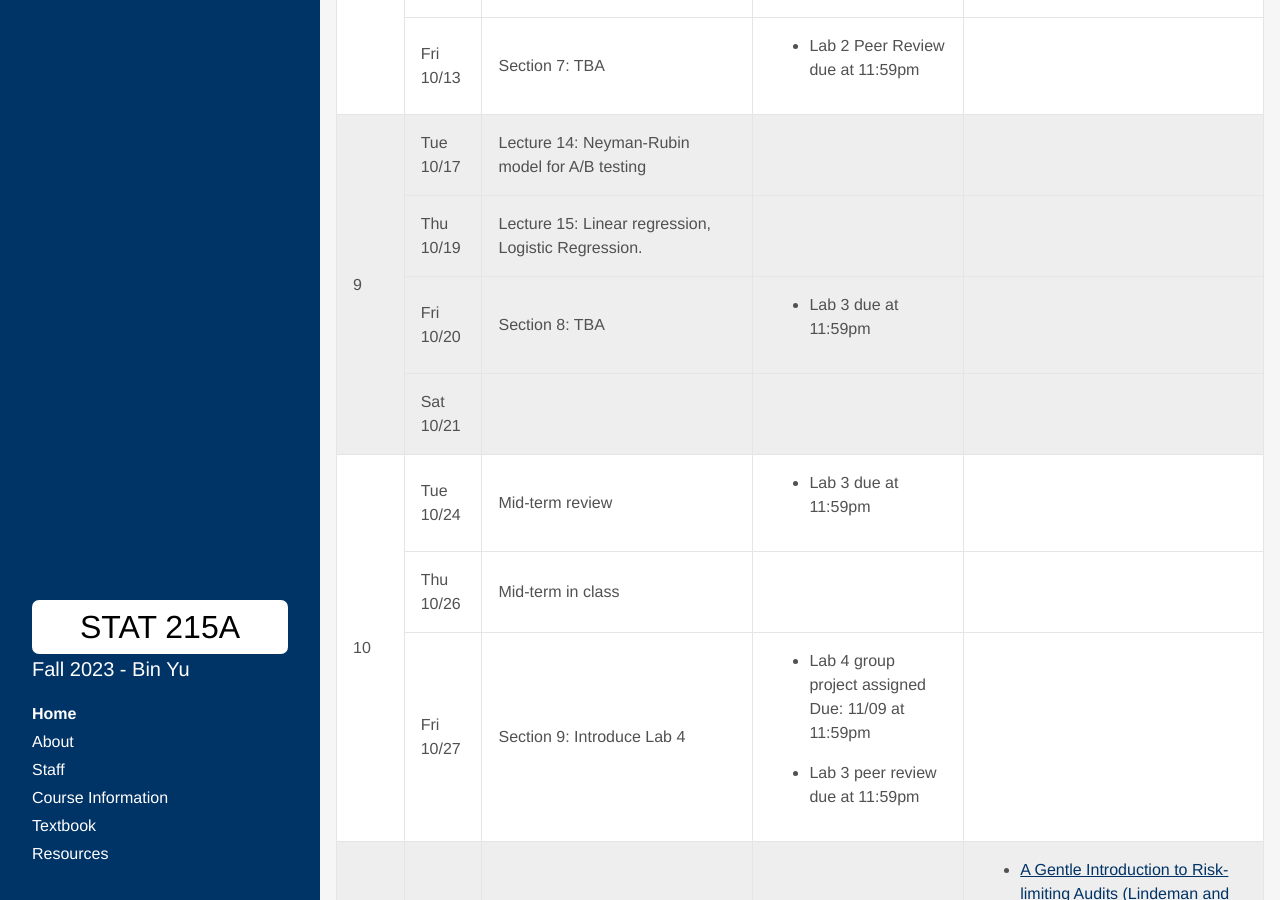
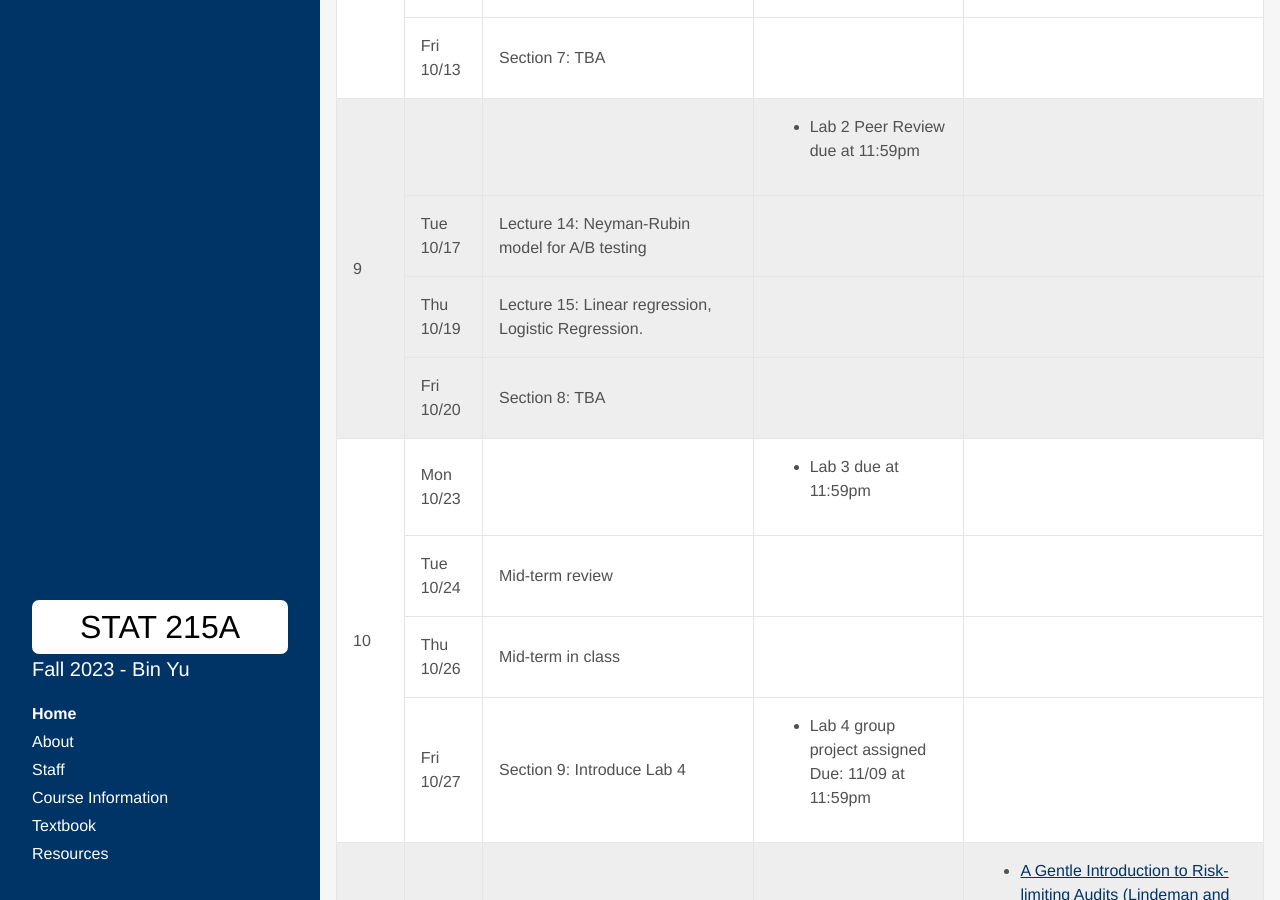
Before and after one commit to Yu-Group/stat-215a-fall-2023, a Jekyll site: the page built from index.html, in a window 1280 px wide and 900 px high, scrolled down 4637 px. Built offline with Jekyll 4.4.1, drawn with Linux system fonts in a browser that asks for light colours; some web fonts are replaced; the list of posts is cut into pages by our own code.

Commit message:
update syllabus

```diff
--- a/_data/syllabus2.yml
+++ b/_data/syllabus2.yml
@@ -183,32 +183,28 @@ weeks:
           url: "https://arxiv.org/abs/1904.02095"
     - date: Fri 10/13
       content: "Section 7: TBA"
-      assignments:
-        - name: Lab 2 Peer Review due at 11:59pm
 
   - weekNum: 9
     weekName: Week 9
     basic:
+    - data: Mon 10/16
+      assignments:
+        - name: Lab 2 Peer Review due at 11:59pm
     - date: Tue 10/17
       content: "Lecture 14: Neyman-Rubin model for A/B testing"
     - date: Thu 10/19
       content: "Lecture 15: Linear regression, Logistic Regression."
     - date: Fri 10/20
       content: "Section 8: TBA"
-      assignments:
-        - name: Lab 3 due at 11:59pm
-    - date: Sat 10/21
-      assigments:
-        - name: Lab 3 peer review assigned
-          due: 10/27
 
   - weekNum: 10
     weekName: Week 10
     basic:
+    - date: Mon 10/23
+      assignments:
+        - name: Lab 3 due at 11:59pm
     - date: Tue 10/24
       content: "Mid-term review"
-      assignments:
-        - name: Lab 3 due at 11:59pm
     - date: Thu 10/26
       content: "Mid-term in class"
     - date: Fri 10/27
@@ -216,7 +212,6 @@ weeks:
       assignments:
         - name: "Lab 4 group project assigned"
           due: 11/09 at 11:59pm
-        - name: "Lab 3 peer review due at 11:59pm"
 
   - weekNum: 11
     weekName: Week 11
```
Also changed, not shown: 1 other file.
